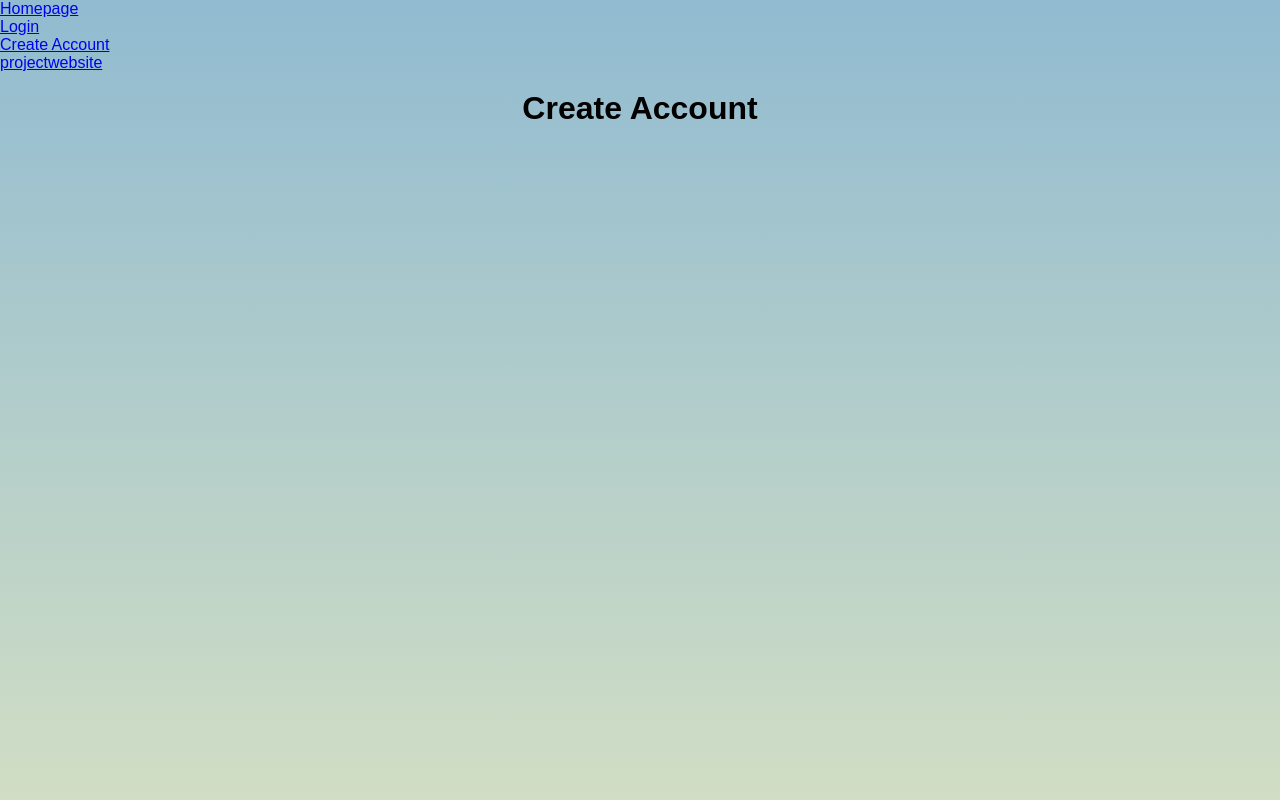
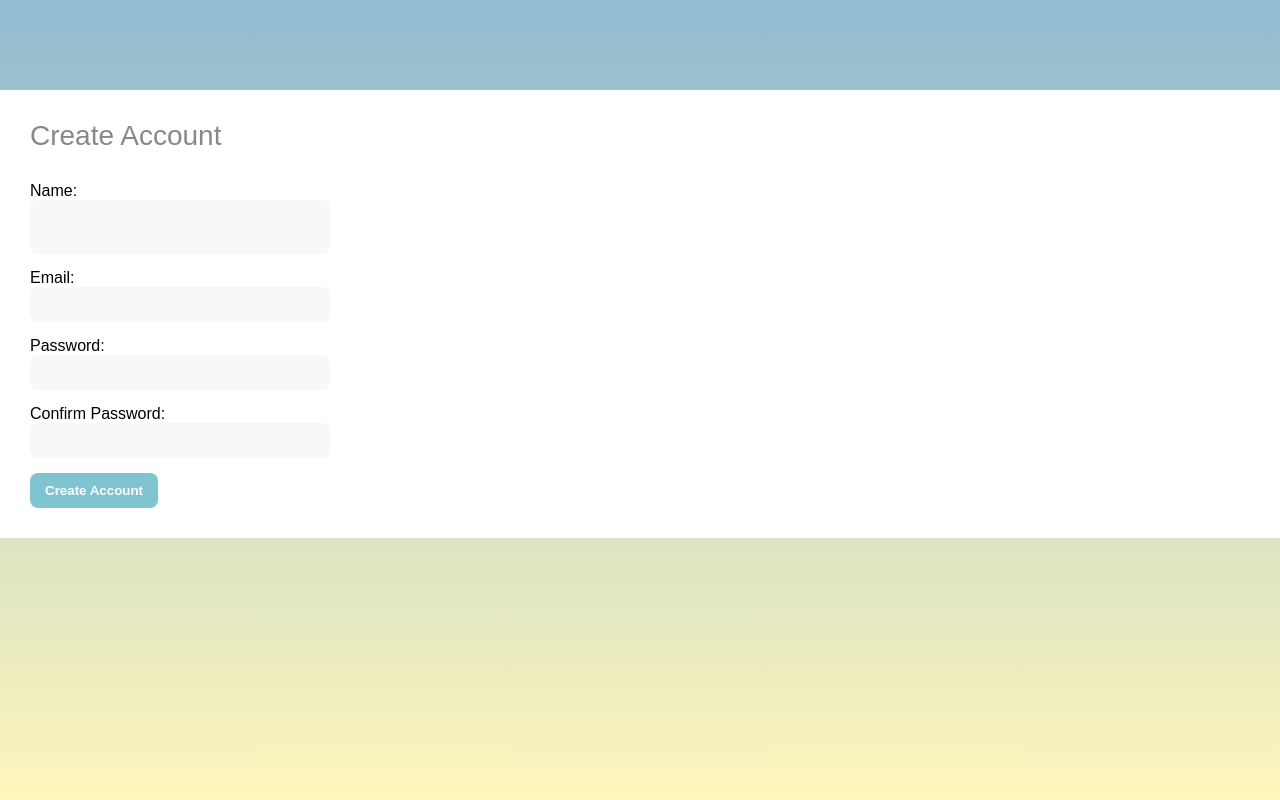
Before and after one commit to melinaabella/Quantivity, a React (Create React App) app in the folder quantivity-RJS/: page /CreateAccountForm in a window 1280 px wide. Shown: the top 800 px of the page. Built offline with nearby package versions, Linux system fonts and the light colour scheme.

Commit message:
Create account form

```diff
--- a/quantivity-RJS/src/components/CreateAccountForm.js
+++ b/quantivity-RJS/src/components/CreateAccountForm.js
@@ -4,16 +4,55 @@ import { Redirect } from 'react-router';
 import { motion } from "framer-motion";
 
 function CreateAccountForm() {
-	return (
-		<div>
-			<motion.h1 initial={{opacity:0}} animate={{opacity:1}} transition={{duration:2}}> Create Account</motion.h1>
-			<div className="grid-container">
+
+	const [form_details, set_form_details] = useState({username: '', email: '', password_1: '', password_2: ''});
+	const [already_exists, set_already_exists] = useState(false);
+	const [form_error, set_form_error] = useState('');
+
+	useEffect(() => {
+		return (() => {
+
+		});
+	});
 
 
+
+
+	return (
+		<form onSubmit={(event) => {
+
+		}}>
+			<div className="form-inner">
+				<motion.h2 initial={{opacity:0}} animate={{opacity:1}} transition={{duration:2}}> Create Account</motion.h2>
+					{(form_error !="") ? ( <div className="error">{form_error}</div> ): ""}
+				<div className="form-group">
+					<label htmlFor="name">Name:</label>
+					<input type="text" name="name" id="name" value={form_details.name} onChange={e => {
+						set_form_details({...form_details, name: e.target.value});
+					}}/>
+				</div>
+				<div className="form-group">
+					<label htmlFor="email"> Email: </label>
+					<input type="email" name="email" id="email" value={form_details.email} onChange={e => {
+						set_form_details({...form_details, email: e.target.value});
+					}}/>
+				</div>
+				<div className="form-group">
+					<label htmlFor="password"> Password: </label>
+					<input type="password" name="password" id="password_1" value={form_details.password_1} onChange={ (e) => {
+						set_form_details({...form_details, password_1: e.target.value});
+					}}/>
+				</div>
+				<div className="form-group">
+					<label htmlFor="password"> Confirm Password: </label>
+					<input type="password" name="password_confirm" id="password_2" value={form_details.password_2} onChange={ (e) => {
+						set_form_details({...form_details, password_2: e.target.value});
+					}}/>
+				</div>
+				<input type ="submit" value="Create Account"/>
 			</div>
-		</div>
-
-    );
+		</form>
+	);
 }
 
 export default CreateAccountForm;
```
